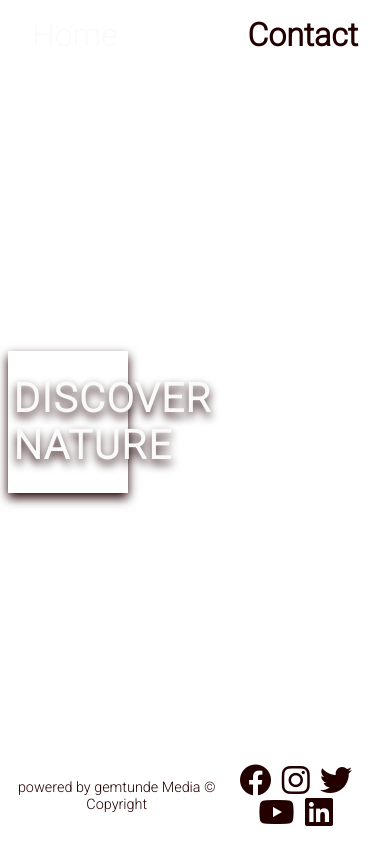
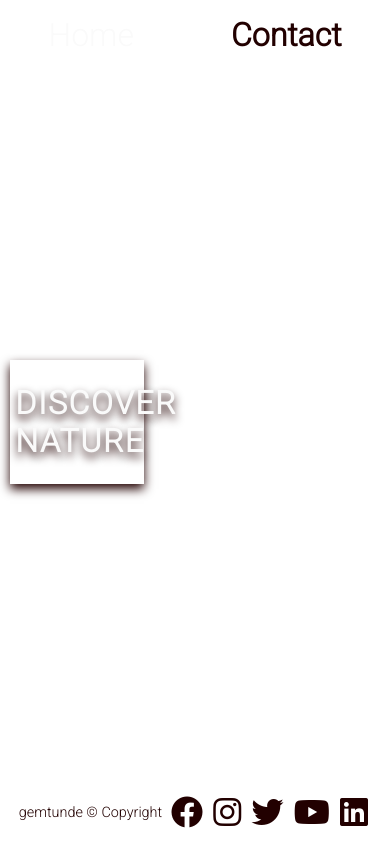
Before and after one commit to gemtunde/scss-starter-project, a plain HTML site: page css/index.html in a window 390 px wide. Drawn offline with Linux system fonts and the light colour scheme.

Commit message:
css responsive

```diff
--- a/css/index.html
+++ b/css/index.html
@@ -36,7 +36,7 @@
     </main>
     <footer>
         <div class="copy">
-            powered by gemtunde Media &copy; Copyright
+             gemtunde &copy; Copyright
         </div>
         <div class="social">
             <a href="#"><i class="fa-brands fa-facebook fa-2x"></i></a>
--- a/css/style.css
+++ b/css/style.css
@@ -185,3 +185,63 @@ footer a{
 .social a:last-child:hover{
     color:var(--ln-c);
 }
+
+/* Responsive */
+@media (max-width:1024px){
+    .right{
+        margin-left: 10rem;
+    }
+    .right h1{
+        font-size: 9rem;
+        display: flex;
+        flex-direction: column;
+
+    }
+    nav ul {
+        display: flex;
+        justify-content: space-around;
+    }
+    footer{
+        justify-content: space-around;
+    }
+    footer a {
+        padding: 0 0.5rem;
+    }
+        @keyframes right {
+            0% {
+                background-position: -1000px;
+                left: 100%;
+                opacity: 0;
+            }
+
+            100% {
+                background-position: 0px;
+                left: 0%;
+                opacity: 1;
+            }
+        }
+}
+@media (max-width:560px){
+   .left{
+    width: 100%;
+    margin-right: 0;
+   }
+   .left h1{
+    font-size: 2rem;
+   }
+    .right h1{
+        font-size: 5rem;
+
+    }
+    nav ul {
+        display: flex;
+        justify-content: space-around;
+    }
+    footer{
+        justify-content: space-around;
+    }
+    footer a {
+        padding: 0 0.5rem;
+    }
+
+}
```
